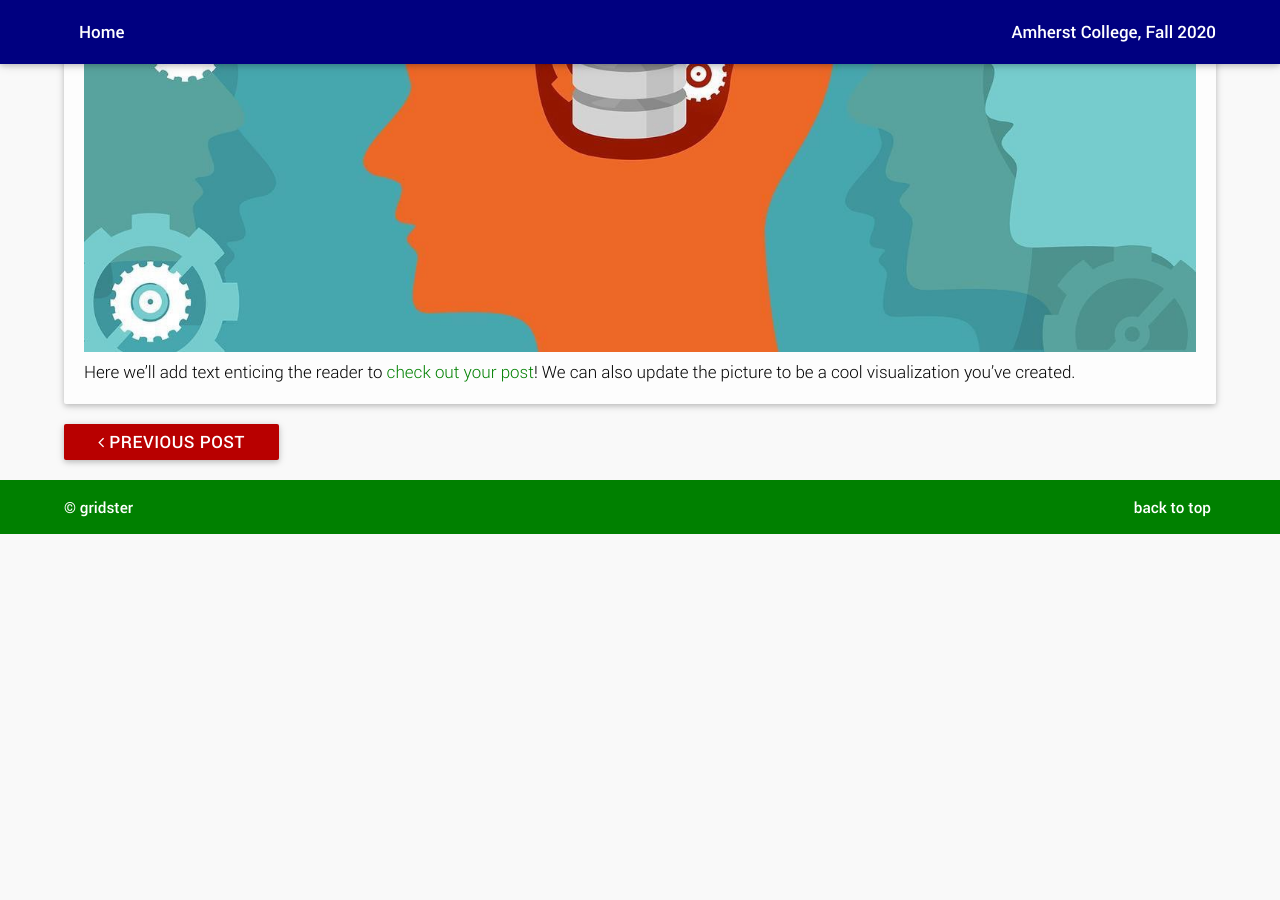
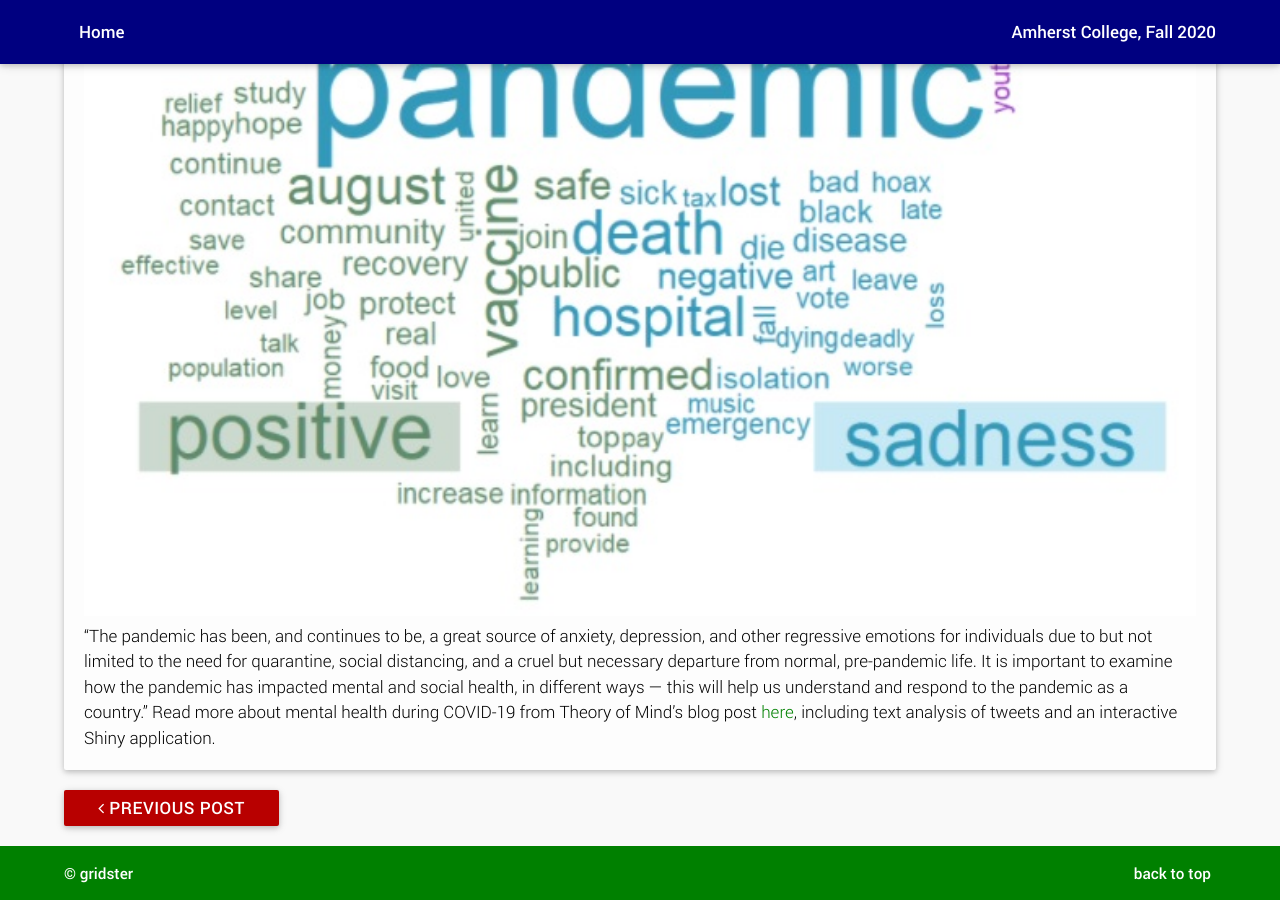
Before and after one commit to stat231-f20/pug-blogs, a Jekyll site: the page built from _posts/2020-11-20-tom.md, in a window 1280 px wide and 900 px high, scrolled down 909 px. Built offline with Jekyll 4.4.1, drawn with Linux system fonts in a browser that asks for light colours; before the commit the page ends 1443 px from its top, so only the background shows below that; some of the changed text lies outside the part shown.

Commit message:
updating tom text and image

```diff
--- a/_posts/2020-11-20-tom.md
+++ b/_posts/2020-11-20-tom.md
@@ -1,7 +1,9 @@
 ---
-type: standard
-title: Theory of Mind
-featimg: tom.jpg
+author: Thoery of Mind
+title: Mental Health during Covid-19
+featimg: tom2.jpg
+tags: [text]
+category: [standard]
 ---
 
-Here we'll add text enticing the reader to <a href="https://stat231-f20.github.io/Blog-Theory-of-Mind/" target="blank">check out your post</a>!  We can also update the picture to be a cool visualization you've created.
+"The pandemic has been, and continues to be, a great source of anxiety, depression, and other regressive emotions for individuals due to but not limited to the need for quarantine, social distancing, and a cruel but necessary departure from normal, pre-pandemic life. It is important to examine how the pandemic has impacted mental and social health, in different ways — this will help us understand and respond to the pandemic as a country."  Read more about mental health during COVID-19 from Theory of Mind's blog post <a href="https://stat231-f20.github.io/Blog-Theory-of-Mind/" target="blank">here</a>, including text analysis of tweets and an interactive Shiny application.
```
Also changed, not shown: media/covers/tom1-450x253.jpg (added), media/covers/tom2-450x253.jpg (added), media/tom1.jpg (added), media/tom2.jpg (added).
